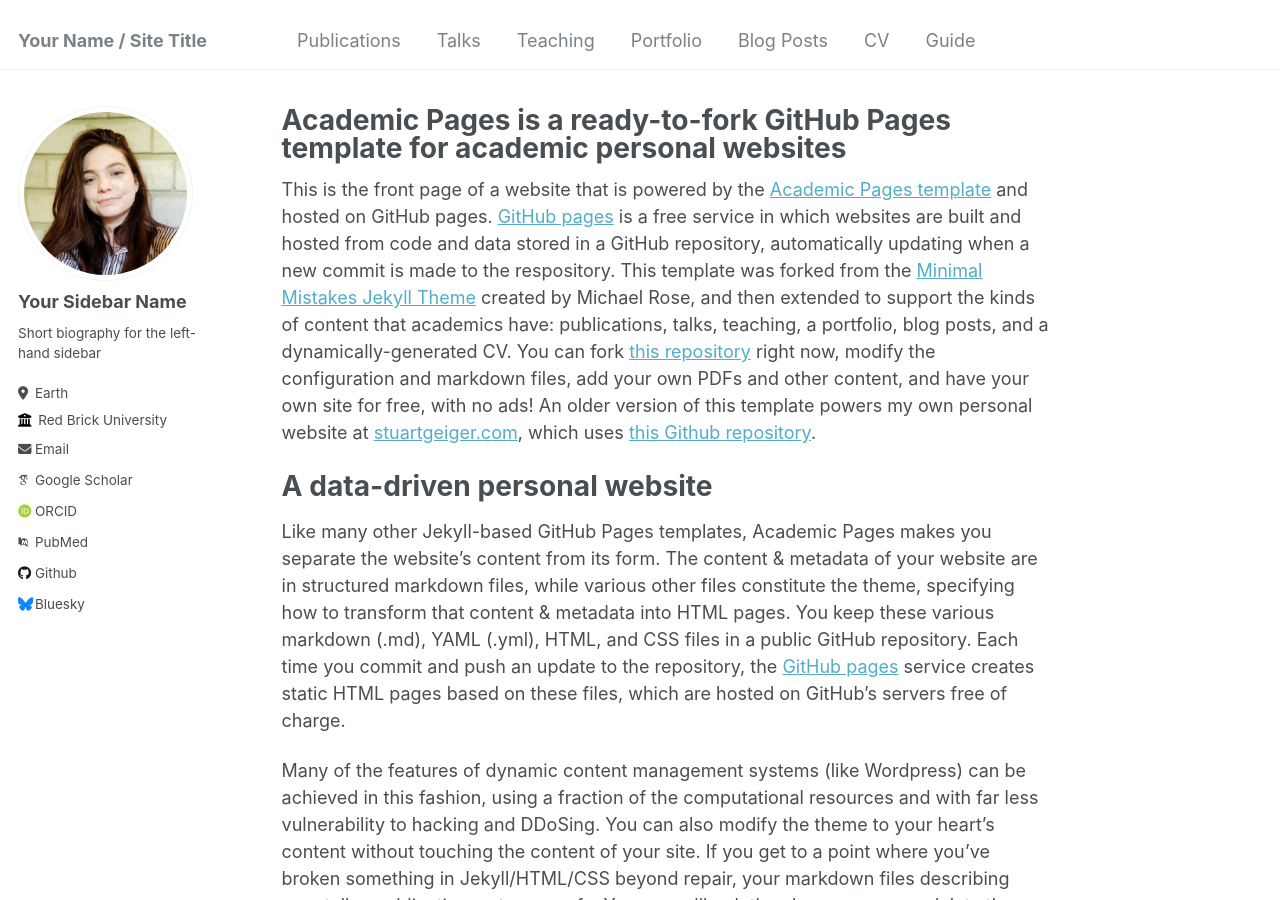
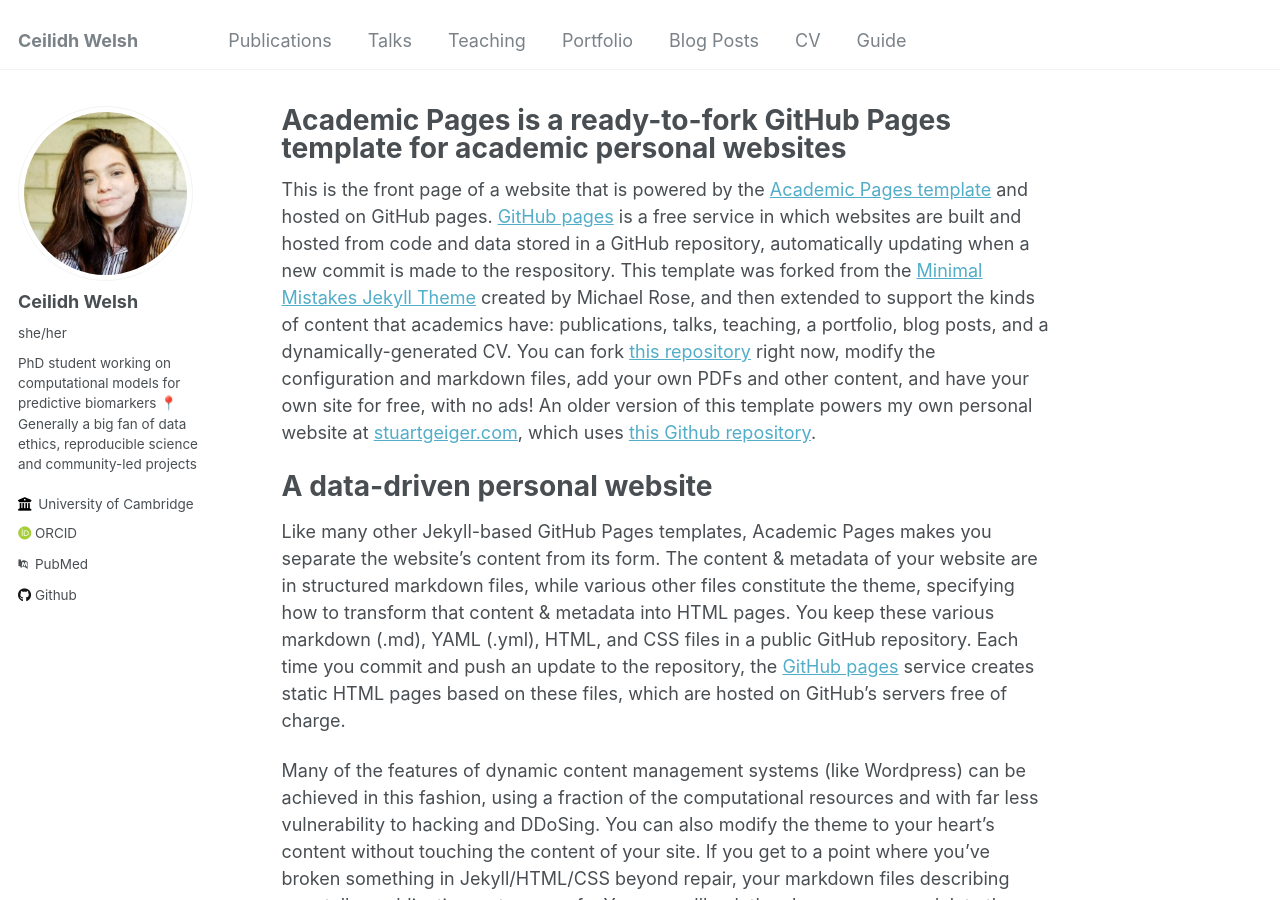
Before and after one commit to CeilidhWelsh/CeilidhWelsh.github.io, a Jekyll site: the page built from _pages/about.md, in a window 1280 px wide and 900 px high. Built offline with Jekyll 4.4.1, drawn with Linux system fonts in a browser that asks for light colours; some web fonts are replaced.

Commit message:
Update _config.yml
updating with information for the front page

```diff
--- a/_config.yml
+++ b/_config.yml
@@ -8,13 +8,13 @@
 
 # Basic Site Settings
 locale                   : "en-US"
-title                    : "Your Name / Site Title"
+title                    : "Ceilidh Welsh"
 title_separator          : "-"
 name                     : &name "Your Name"
 description              : &description "personal description"
-url                      : https://academicpages.github.io # the base hostname & protocol for your site e.g. "https://mmistakes.github.io"
+url                      : https://CeilidhWelsh.github.io # the base hostname & protocol for your site e.g. "https://mmistakes.github.io"
 baseurl                  : "" # the subpath of your site, e.g. "/blog"
-repository               : "academicpages/academicpages.github.io"
+repository               : "CeilidhWelsh/CeilidhWelsh.github.io"
 
 # Site Author - The following control what appear as part of the author content on the side bar.
 #               If a field is blank the icon and link will not appear, otherwise it will be shown.
@@ -22,33 +22,33 @@ repository               : "academicpages/academicpages.github.io"
 author:
   # Biographic information
   avatar           : "profile.png"
-  name             : "Your Sidebar Name"
-  pronouns         : # example: "she/her"
-  bio              : "Short biography for the left-hand sidebar"
-  location         : "Earth"
-  employer         : "Red Brick University"
+  name             : "Ceilidh Welsh"
+  pronouns         : "she/her"
+  bio              : "PhD student working on computational models for predictive biomarkers 📍 Generally a big fan of data ethics, reproducible science and community-led projects"
+  location         : #"Earth"
+  employer         : "University of Cambridge"
   uri              : # URL
-  email            : "none@example.org"
+  email            : #"none@example.org"
 
   # Academic websites
   arxiv            : # URL - Update with the correct link to your profile
-  googlescholar    : "https://scholar.google.com/citations?user=PS_CX0AAAAAJ"
+  googlescholar    : #"https://scholar.google.com/citations?user=PS_CX0AAAAAJ"
   impactstory      : # URL
-  orcid            : "http://orcid.org/yourorcidurl"
+  orcid            : "https://orcid.org/0000-0002-7332-7392"
   semantic         : # URL
-  pubmed           : "https://www.ncbi.nlm.nih.gov/pubmed/?term=john+snow"
+  pubmed           : "https://pubmed.ncbi.nlm.nih.gov/?term=ceilidh+welsh"
   researchgate     : # URL
 
   # Repositories and software development
   bitbucket        : # Username - Update with your username on the site
   codepen          : # Username
   dribbble         : # Username
-  github           : "academicpages"
+  github           : "https://github.com/CeilidhWelsh"
   kaggle           : # Username
   stackoverflow    : # User number or user number and name (i.e., use "1" or "1/jeff-atwood")
 
   # Social media
-  bluesky          : "bsky.app" # Replace this with you Bluesky username
+  bluesky          : #"bsky.app" # Replace this with you Bluesky username
   facebook         : # Username
   flickr           : # Username
   foursquare       : # Username
```
